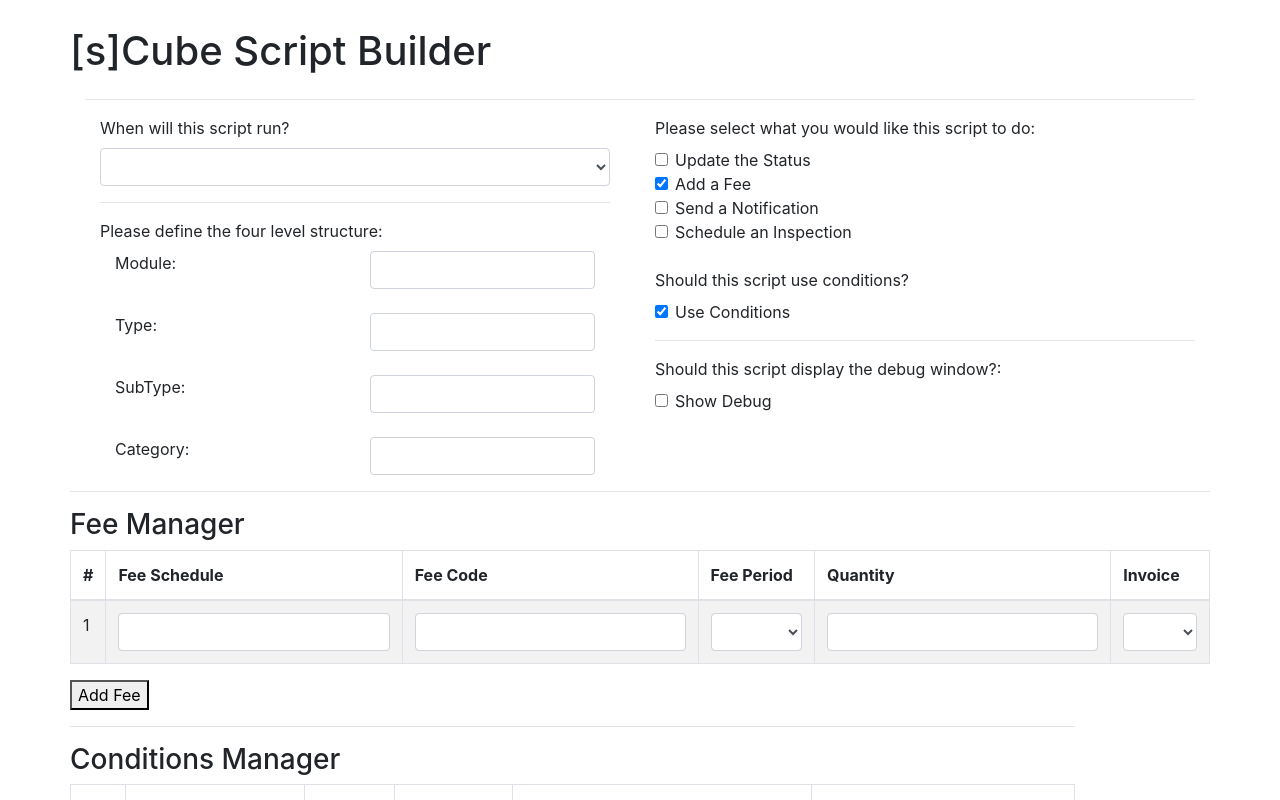
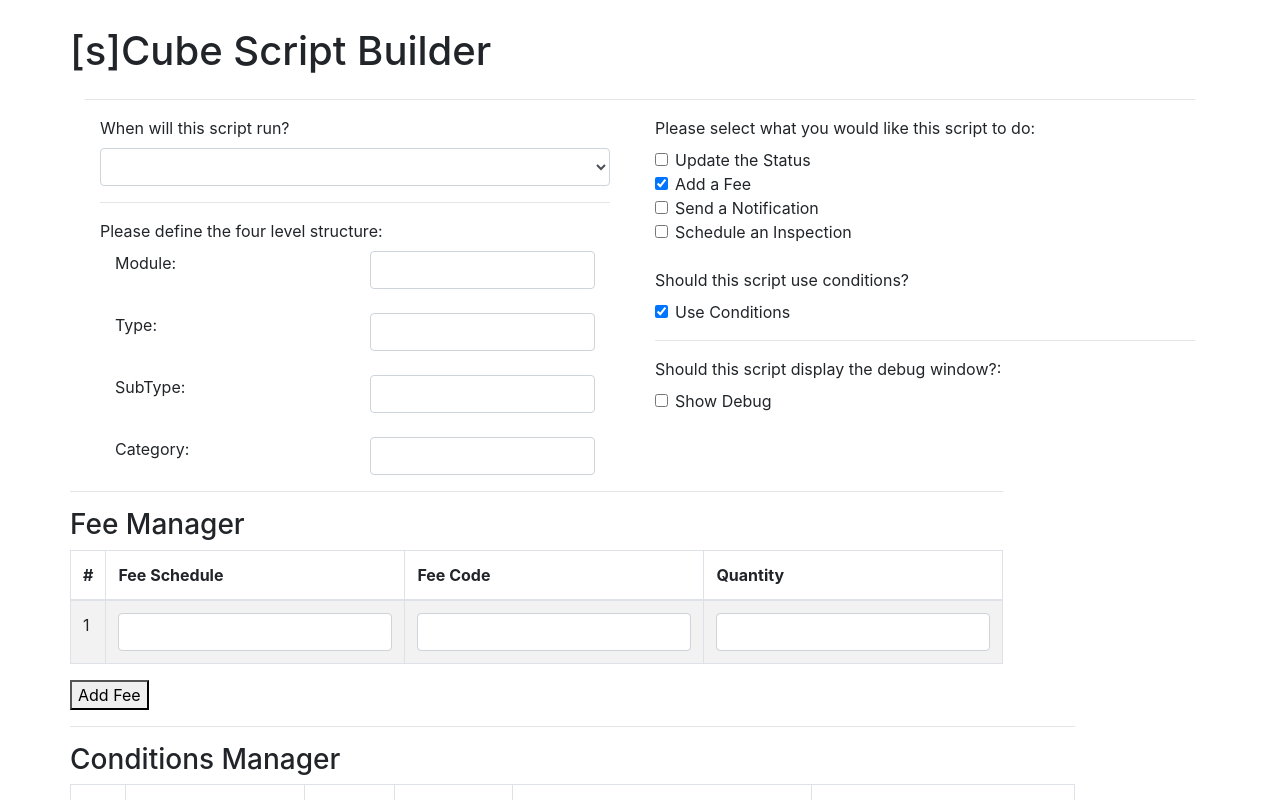
Before and after one commit to ItsAMeNick/sCube-Script-Builder, a React (Create React App) app: page / in a window 1280 px wide. Both pictures are taken after a click on the checkbox "Add a Fee". Shown: the top 800 px of the page. Built offline with nearby package versions, Linux system fonts and the light colour scheme.

Commit message:
[NZ] Changed fee object + added defaults.  The fee manager now has teh ability to go into advanced mode.  Fee Schedule will default to whatever the first fee schedule is, may change to be whatever the preceding fee is.  Period and Invoice default to FINAL and Y respectivly.

```diff
--- a/src/components/FEE_Container.js
+++ b/src/components/FEE_Container.js
@@ -35,9 +35,13 @@ class FEE_FeeContainer extends Component {
                     <th>#</th>
                     <th>Fee Schedule</th>
                     <th>Fee Code</th>
-                    <th>Fee Period</th>
+                    {this.props.isAdvanced ?
+                        <th>Fee Period</th>
+                    : null}
                     <th>Quantity</th>
-                    <th>Invoice</th>
+                    {this.props.isAdvanced ?
+                        <th>Invoice</th>
+                    : null}
                     </tr>
                 </thead>
                 <tbody>
@@ -53,6 +57,7 @@ class FEE_FeeContainer extends Component {
 
 const mapStateToProps = state => ({
     functionality: state.functionality.fees,
+    isAdvanced: state.functionality.fees_advanced,
     fees: state.fees
 });
 
--- a/src/components/FEE_FeeItem.js
+++ b/src/components/FEE_FeeItem.js
@@ -11,45 +11,53 @@ class FEE_FeeItem extends Component {
 
     handleChange(event) {
         let newFees = this.props.fees;
-        newFees[this.props.fee_number][event.target.id] = event.target.value;
+        let type = event.target.id.split("-");
+        newFees[this.props.fee_number][type[0]] = event.target.value;
         this.props.update({
             fees: newFees
         });
-    };
+    }
+
+    conponenetDidMount() {
+        //document.getElementbyName("period-"+this.props.fee_number).innerHTML = this.props.fees[this.props.fee_number].period;
+    }
 
     render() {
         return (
         <tr>
             <td>{this.props.fee_number}</td>
             <td>
-                <Form.Control id="schedule" type="text" onChange={this.handleChange}/>
+                <Form.Control id={"schedule-"+this.props.fee_number} defaultValue={this.props.fees["1"].schedule} type="text" onChange={this.handleChange}/>
             </td>
             <td>
-                <Form.Control id="code" type="text" onChange={this.handleChange}/>
+                <Form.Control id={"code-"+this.props.fee_number} type="text" onChange={this.handleChange}/>
             </td>
+            {this.props.isAdvanced ?
             <td>
-                <Form.Control id="period" as="select" onChange={this.handleChange}>
-                    <option></option>
+                <Form.Control id={"period-"+this.props.fee_number} defaultValue={this.props.fees[this.props.fee_number].period} as="select" onChange={this.handleChange}>
                     <option>FINAL</option>
                 </Form.Control>
             </td>
+            : null}
             <td>
-                <Form.Control id="quantity" type="number" onChange={this.handleChange}/>
+                <Form.Control id={"quantity-"+this.props.fee_number} type="number" onChange={this.handleChange}/>
             </td>
+            {this.props.isAdvanced ?
             <td>
-                <Form.Control id="invoice" as="select" onChange={this.handleChange}>
-                    <option value={null}></option>
+                <Form.Control id={"invoice-"+this.props.fee_number} defaultValue={this.props.fees[this.props.fee_number].invoice} as="select" onChange={this.handleChange}>
                     <option value={"Y"}>Yes</option>
                     <option value={"N"}>No</option>
                 </Form.Control>
             </td>
+            : null}
         </tr>
         );
     }
 }
 
 const mapStateToProps = state => ({
-    fees: state.fees
+    fees: state.fees,
+    isAdvanced: state.functionality.fees_advanced
 });
 
 const mapDispatchToProps = dispatch => ({
--- a/src/modules/reducer.js
+++ b/src/modules/reducer.js
@@ -22,6 +22,7 @@ const initialState = {
     functionality: {
         conditions: true,
         fees: false,
+        fees_advanced: false,
         notification_send: false,
         status_update: false,
         inspection_schedule: false
@@ -40,9 +41,9 @@ const initialState = {
         key: 1,
         code: null,
         schedule: null,
-        period: null,
+        period: "FINAL",
         quantity: null,
-        invoice: null
+        invoice: "Y"
     }}
 
 };
@@ -119,9 +120,9 @@ const sCubeReducer = (state = initialState, action) => {
                 key: m,
                 code: null,
                 schedule: null,
-                period: null,
+                period: "FINAL",
                 quantity: null,
-                invoice: false
+                invoice: "Y"
             }
         return newState;
     }
```
Also changed, not shown: 1 other file (tests, documents, lock files or other folders).
